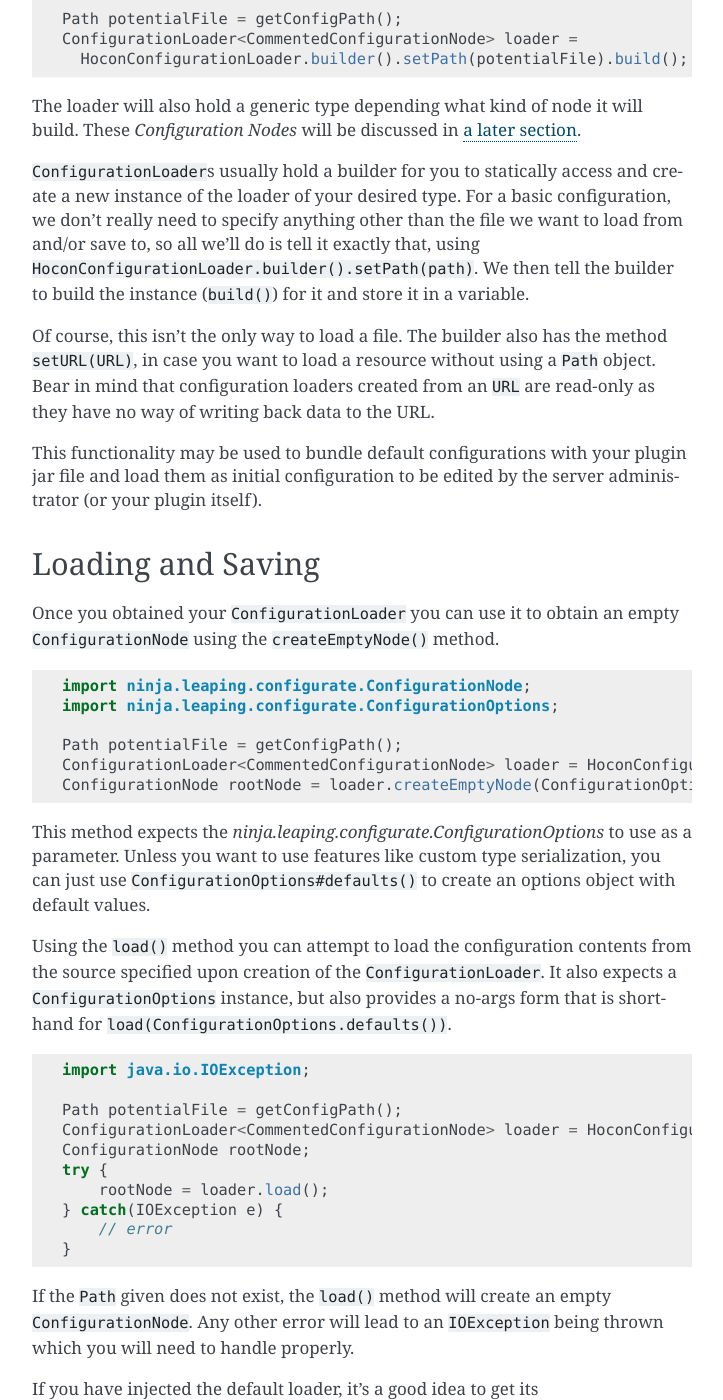
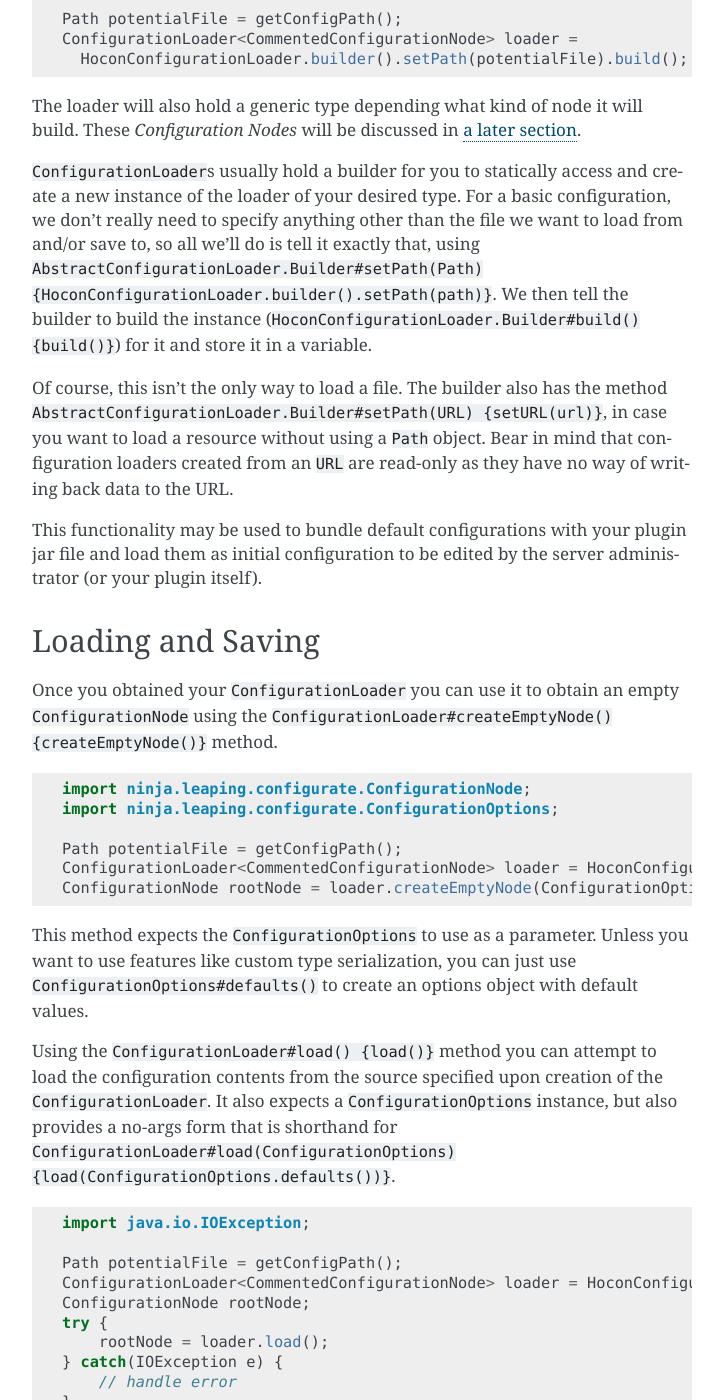
Before and after one commit to SpongePowered/SpongeDocs, a Sphinx documentation site: the page built from source/plugin/configuration/loaders.rst, in a window 1280 px wide and 1400 px high, scrolled down 747 px. Shown: the whole window, without its empty margins (388-1111 px from the left). Built offline with Sphinx 7.4.7, drawn with Linux system fonts in a browser that asks for light colours; pages that are not in the unit, such as notebooks, are missing from menus; cross-references to code outside the pages are shown as plain code; some of the changed text lies outside the part shown.

Commit message:
More javadoc references

```diff
--- a/source/plugin/configuration/loaders.rst
+++ b/source/plugin/configuration/loaders.rst
@@ -6,12 +6,16 @@ Configuration Loaders
     ninja.leaping.configurate.ConfigurationNode
     ninja.leaping.configurate.ConfigurationOptions
     ninja.leaping.configurate.hocon.HoconConfigurationLoader
+    ninja.leaping.configurate.hocon.HoconConfigurationLoader.Builder
+    ninja.leaping.configurate.loader.AbstractConfigurationLoader.Builder
     ninja.leaping.configurate.loader.ConfigurationLoader
     org.spongepowered.api.asset.AssetManager
     java.lang.String
+    java.net.URL
+    java.nio.file.Path
 
 Let's break down how Configurate works, beginning with the loading process. Configurate provides
-:javadoc:`ConfigurationLoader`\ s for common configuration formats, standing as the manager of the physical
+:javadoc:`ConfigurationLoader`\s for common configuration formats, standing as the manager of the physical
 configuration file, allowing you to save and load data from the given resource. They also allow you to load empty
 configurations, giving you the option of hard-coding default values or loading from a pre-written file.
 
@@ -38,15 +42,17 @@ First, let's grab a new :javadoc:`HoconConfigurationLoader` that points to our c
 The loader will also hold a generic type depending what kind of node it will build. These *Configuration Nodes* will be
 discussed in :doc:`a later section <nodes>`.
 
-``ConfigurationLoader``\ s usually hold a builder for you to statically access and create a new instance of the loader of
+``ConfigurationLoader``\s usually hold a builder for you to statically access and create a new instance of the loader of
 your desired type. For a basic configuration, we don't really need to specify anything other than the file we want to
 load from and/or save to, so all we'll do is tell it exactly that, using
-``HoconConfigurationLoader.builder().setPath(path)``. We then tell the builder to build the instance (``build()``) for
-it and store it in a variable.
+:javadoc:`AbstractConfigurationLoader.Builder#setPath(Path) {HoconConfigurationLoader.builder().setPath(path)}`.
+We then tell the builder to build the instance (:javadoc:`HoconConfigurationLoader.Builder#build() {build()}`) for it
+and store it in a variable.
 
-Of course, this isn't the only way to load a file. The builder also has the method ``setURL(URL)``, in case you want
-to load a resource without using a ``Path`` object. Bear in mind that configuration loaders created from an ``URL``
-are read-only as they have no way of writing back data to the URL.
+Of course, this isn't the only way to load a file. The builder also has the method
+:javadoc:`AbstractConfigurationLoader.Builder#setPath(URL) {setURL(url)}`, in case you want
+to load a resource without using a :javadoc:`Path` object. Bear in mind that configuration loaders created from an
+:javadoc:`URL` are read-only as they have no way of writing back data to the URL.
 
 This functionality may be used to bundle default configurations with your plugin jar file and load them as initial
 configuration to be edited by the server administrator (or your plugin itself).
@@ -55,7 +61,7 @@ Loading and Saving
 ~~~~~~~~~~~~~~~~~~
 
 Once you obtained your ``ConfigurationLoader`` you can use it to obtain an empty :javadoc:`ConfigurationNode` using the
-``createEmptyNode()`` method.
+:javadoc:`ConfigurationLoader#createEmptyNode() {createEmptyNode()}` method.
 
 .. code-block:: java
 
@@ -66,13 +72,14 @@ Once you obtained your ``ConfigurationLoader`` you can use it to obtain an empty
     ConfigurationLoader<CommentedConfigurationNode> loader = HoconConfigurationLoader.builder().setPath(potentialFile).build();
     ConfigurationNode rootNode = loader.createEmptyNode(ConfigurationOptions.defaults());
 
-This method expects the `ninja.leaping.configurate.ConfigurationOptions` to use as a parameter. Unless you want to use
+This method expects the :javadoc:`ConfigurationOptions` to use as a parameter. Unless you want to use
 features like custom type serialization, you can just use :javadoc:`ConfigurationOptions#defaults()` to create an
 options object with default values.
 
-Using the ``load()`` method you can attempt to load the configuration contents from the source specified upon creation
-of the ``ConfigurationLoader``. It also expects a ``ConfigurationOptions`` instance, but also provides a no-args form
-that is shorthand for ``load(ConfigurationOptions.defaults())``.
+Using the :javadoc:`ConfigurationLoader#load() {load()}` method you can attempt to load the configuration contents from
+the source specified upon creation of the ``ConfigurationLoader``. It also expects a ``ConfigurationOptions`` instance,
+but also provides a no-args form that is shorthand for
+:javadoc:`ConfigurationLoader#load(ConfigurationOptions) {load(ConfigurationOptions.defaults())}`.
 
 .. code-block:: java
 
@@ -84,7 +91,7 @@ that is shorthand for ``load(ConfigurationOptions.defaults())``.
     try {
         rootNode = loader.load();
     } catch(IOException e) {
-        // error
+        // handle error
     }
 
 If the ``Path`` given does not exist, the ``load()`` method will create an empty ``ConfigurationNode``. Any other error
@@ -102,7 +109,7 @@ it will be created. If it does exist, all contents will be overwritten.
     try {
         loader.save(rootNode);
     } catch(IOException e) {
-        // error
+        // handle error
     }
 
 Again, errors will be propagated as an ``IOException`` and must be handled.
```
Also changed, not shown: source/plugin/configuration/nodes.rst (+29 -20 lines).
